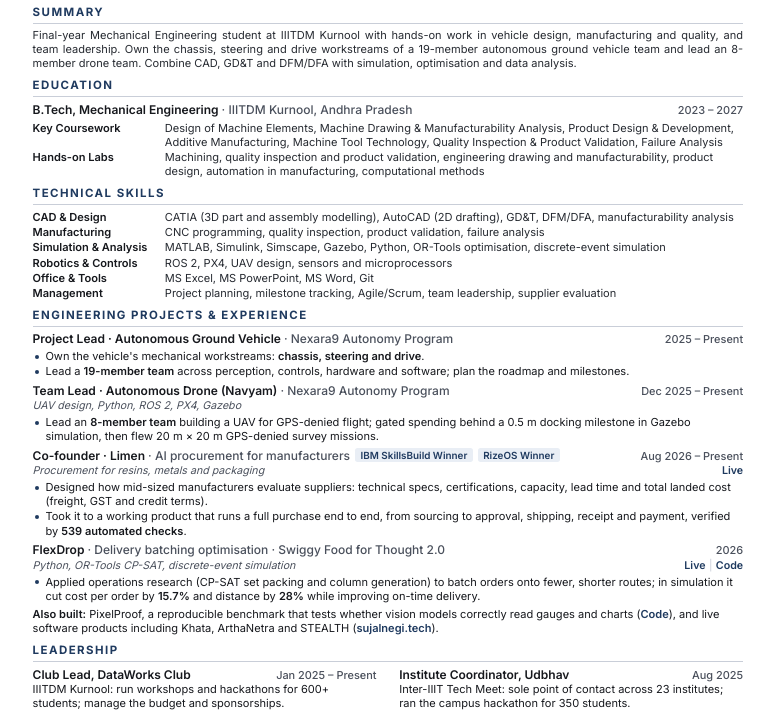
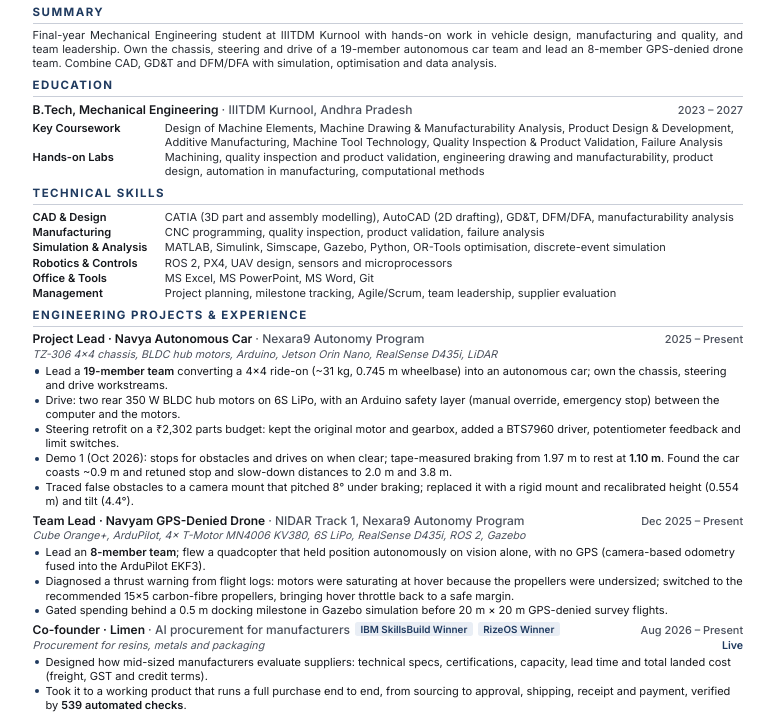
Before and after one commit to sujal128005/sujalnegi.github.io, a plain HTML site: page _resume/resume_M.html in a window 1280 px wide. Shown: the part 110-823 px from the top of the page, without its empty margins (9-783 px from the left). Drawn offline with Linux system fonts and the light colour scheme.

Commit message:
Mechanical résumé: add real car and drone engineering detail
Expands the Navya autonomous car (chassis, BLDC drive, steering retrofit,
measured braking tests, camera-mount fix) and the Navyam GPS-denied drone
(vision-only position hold, thrust diagnosis and propeller change) from
the project reports, filling the page.

Co-Authored-By: Claude Opus 5.5 <noreply@anthropic.com>
Claude-Session: https://claude.ai/code/session_0138dvwpQtLupDeucAusEC4w

```diff
--- a/_resume/resume_M.html
+++ b/_resume/resume_M.html
@@ -75,7 +75,7 @@
 
 <section>
   <h2>Summary</h2>
-  <p class="summary">Final-year Mechanical Engineering student at IIITDM Kurnool with hands-on work in vehicle design, manufacturing and quality, and team leadership. Own the chassis, steering and drive workstreams of a 19-member autonomous ground vehicle team and lead an 8-member drone team. Combine CAD, GD&amp;T and DFM/DFA with simulation, optimisation and data analysis.</p>
+  <p class="summary">Final-year Mechanical Engineering student at IIITDM Kurnool with hands-on work in vehicle design, manufacturing and quality, and team leadership. Own the chassis, steering and drive of a 19-member autonomous car team and lead an 8-member GPS-denied drone team. Combine CAD, GD&amp;T and DFM/DFA with simulation, optimisation and data analysis.</p>
 </section>
 
 <section>
@@ -107,23 +107,29 @@
 
   <div class="item">
     <div class="row">
-      <span class="title">Project Lead · Autonomous Ground Vehicle <span class="role">· Nexara9 Autonomy Program</span></span>
+      <span class="title">Project Lead · Navya Autonomous Car <span class="role">· Nexara9 Autonomy Program</span></span>
       <span class="when">2025 – Present</span>
     </div>
+    <div class="meta"><span class="stack">TZ-306 4×4 chassis, BLDC hub motors, Arduino, Jetson Orin Nano, RealSense D435i, LiDAR</span></div>
     <ul>
-      <li>Own the vehicle's mechanical workstreams: <b>chassis, steering and drive</b>.</li>
-      <li>Lead a <b>19-member team</b> across perception, controls, hardware and software; plan the roadmap and milestones.</li>
+      <li>Lead a <b>19-member team</b> converting a 4×4 ride-on (~31 kg, 0.745 m wheelbase) into an autonomous car; own the chassis, steering and drive workstreams.</li>
+      <li>Drive: two rear 350 W BLDC hub motors on 6S LiPo, with an Arduino safety layer (manual override, emergency stop) between the computer and the motors.</li>
+      <li>Steering retrofit on a ₹2,302 parts budget: kept the original motor and gearbox, added a BTS7960 driver, potentiometer feedback and limit switches.</li>
+      <li>Demo 1 (Oct 2026): stops for obstacles and drives on when clear; tape-measured braking from 1.97 m to rest at <b>1.10 m</b>. Found the car coasts ~0.9 m and retuned stop and slow-down distances to 2.0 m and 3.8 m.</li>
+      <li>Traced false obstacles to a camera mount that pitched 8° under braking; replaced it with a rigid mount and recalibrated height (0.554 m) and tilt (4.4°).</li>
     </ul>
   </div>
 
   <div class="item">
     <div class="row">
-      <span class="title">Team Lead · Autonomous Drone (Navyam) <span class="role">· Nexara9 Autonomy Program</span></span>
+      <span class="title">Team Lead · Navyam GPS-Denied Drone <span class="role">· NIDAR Track 1, Nexara9 Autonomy Program</span></span>
       <span class="when">Dec 2025 – Present</span>
     </div>
-    <div class="meta"><span class="stack">UAV design, Python, ROS 2, PX4, Gazebo</span></div>
+    <div class="meta"><span class="stack">Cube Orange+, ArduPilot, 4× T-Motor MN4006 KV380, 6S LiPo, RealSense D435i, ROS 2, Gazebo</span></div>
     <ul>
-      <li>Lead an <b>8-member team</b> building a UAV for GPS-denied flight; gated spending behind a 0.5 m docking milestone in Gazebo simulation, then flew 20 m × 20 m GPS-denied survey missions.</li>
+      <li>Lead an <b>8-member team</b>; flew a quadcopter that held position autonomously on vision alone, with no GPS (camera-based odometry fused into the ArduPilot EKF3).</li>
+      <li>Diagnosed a thrust warning from flight logs: motors were saturating at hover because the propellers were undersized; switched to the recommended 15×5 carbon-fibre propellers, bringing hover throttle back to a safe margin.</li>
+      <li>Gated spending behind a 0.5 m docking milestone in Gazebo simulation before 20 m × 20 m GPS-denied survey flights.</li>
     </ul>
   </div>
 
```
Also changed, not shown: 1 other file.
